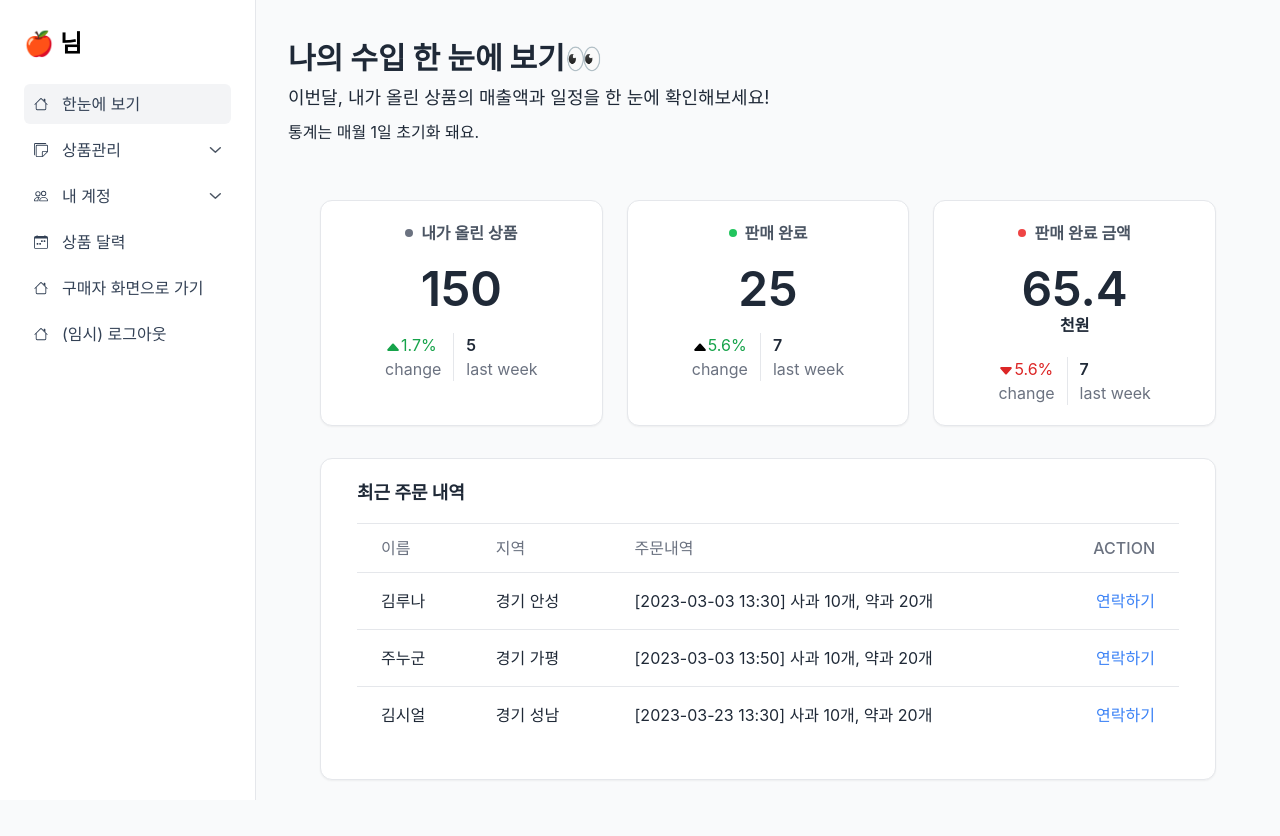
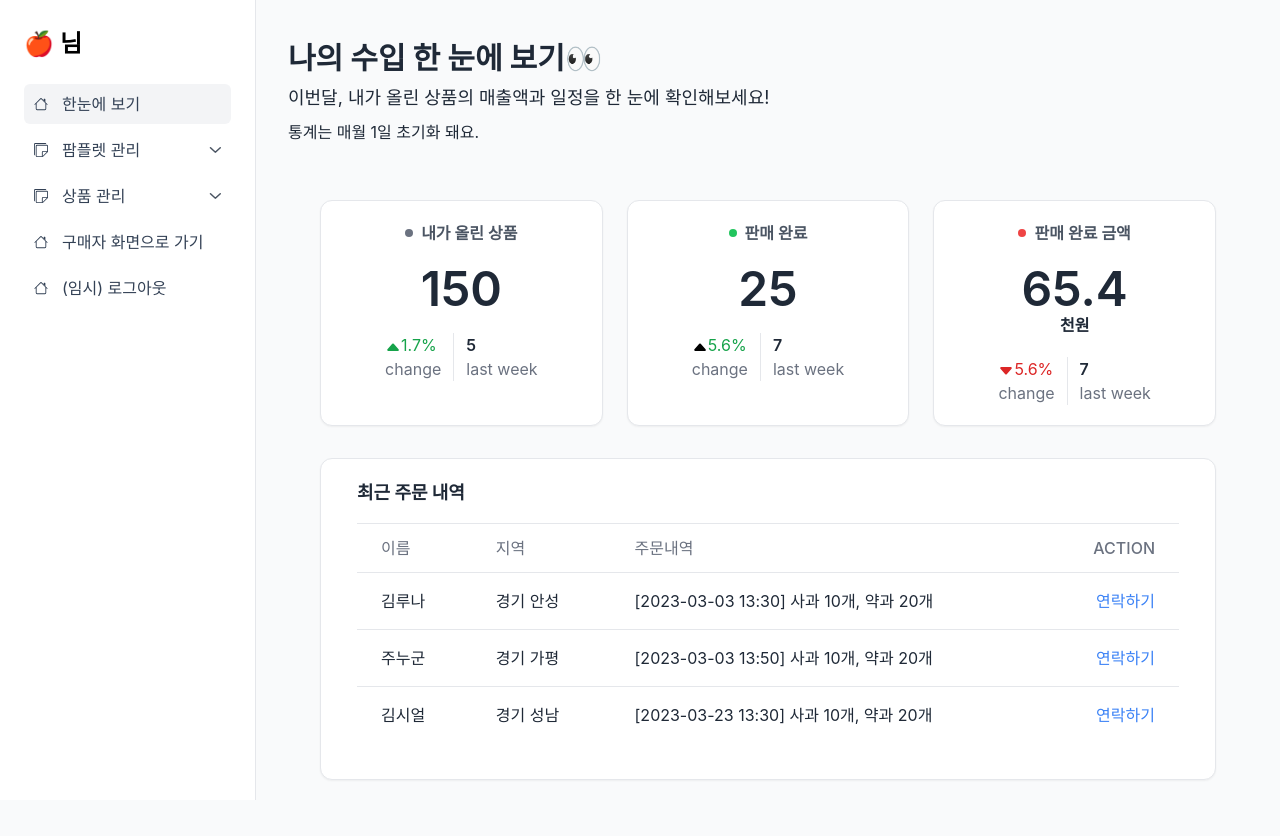
Before and after one commit to appling-c/appling-fe, a Vue app: page /admin in a window 1280 px wide. Built offline with nearby package versions, Linux system fonts and the light colour scheme; a small style sheet from the web is missing.

Commit message:
워딩 통일, 페이지 라우팅 동기화

```diff
--- a/src/components/admin/adminSidebar.vue
+++ b/src/components/admin/adminSidebar.vue
@@ -40,13 +40,50 @@
           </router-link>
         </li>
 
+
         <li class="hs-accordion" id="projects-accordion">
-          <router-link to="/admin/product/summary" class="hs-accordion-toggle flex items-center gap-x-3.5 py-2 px-2.5 hs-accordion-active:text-blue-600 hs-accordion-active:hover:bg-transparent text-base text-slate-700 rounded-md hover:bg-gray-100 dark:bg-gray-800 dark:hover:bg-gray-900 dark:text-slate-400 dark:hover:text-slate-300 dark:hs-accordion-active:text-white" href="javascript:;">
+          <router-link to="/admin/product/template/detail" class="hs-accordion-toggle flex items-center gap-x-3.5 py-2 px-2.5 hs-accordion-active:text-blue-600 hs-accordion-active:hover:bg-transparent text-base text-slate-700 rounded-md hover:bg-gray-100 dark:bg-gray-800 dark:hover:bg-gray-900 dark:text-slate-400 dark:hover:text-slate-300 dark:hs-accordion-active:text-white" href="javascript:;">
             <svg class="w-3.5 h-3.5" xmlns="http://www.w3.org/2000/svg" width="16" height="16" fill="currentColor" viewBox="0 0 16 16">
               <path d="M1.5 0A1.5 1.5 0 0 0 0 1.5V13a1 1 0 0 0 1 1V1.5a.5.5 0 0 1 .5-.5H14a1 1 0 0 0-1-1H1.5z"></path>
               <path d="M3.5 2A1.5 1.5 0 0 0 2 3.5v11A1.5 1.5 0 0 0 3.5 16h6.086a1.5 1.5 0 0 0 1.06-.44l4.915-4.914A1.5 1.5 0 0 0 16 9.586V3.5A1.5 1.5 0 0 0 14.5 2h-11zM3 3.5a.5.5 0 0 1 .5-.5h11a.5.5 0 0 1 .5.5V9h-4.5A1.5 1.5 0 0 0 9 10.5V15H3.5a.5.5 0 0 1-.5-.5v-11zm7 11.293V10.5a.5.5 0 0 1 .5-.5h4.293L10 14.793z"></path>
             </svg>
-            상품관리
+            팜플렛 관리
+
+            <svg class="hs-accordion-active:block ml-auto hidden w-3 h-3 text-gray-600 group-hover:text-gray-500 dark:text-gray-400" width="16" height="16" viewBox="0 0 16 16" fill="none" xmlns="http://www.w3.org/2000/svg">
+              <path d="M2 11L8.16086 5.31305C8.35239 5.13625 8.64761 5.13625 8.83914 5.31305L15 11" stroke="currentColor" stroke-width="2" stroke-linecap="round"></path>
+            </svg>
+
+            <svg class="hs-accordion-active:hidden ml-auto block w-3 h-3 text-gray-600 group-hover:text-gray-500 dark:text-gray-400" width="16" height="16" viewBox="0 0 16 16" fill="none" xmlns="http://www.w3.org/2000/svg">
+              <path d="M2 5L8.16086 10.6869C8.35239 10.8637 8.64761 10.8637 8.83914 10.6869L15 5" stroke="currentColor" stroke-width="2" stroke-linecap="round"></path>
+            </svg>
+          </router-link>
+
+          <div id="projects-accordion-child" class="hs-accordion-content w-full overflow-hidden transition-[height] duration-300 hidden">
+            <ul class="pt-2 pl-2">
+              <li>
+                <router-link to="/admin/product/template" class="flex items-center gap-x-3.5 py-2 px-2.5 text-base text-slate-700 rounded-md hover:bg-gray-100 dark:bg-gray-800 dark:text-slate-400 dark:hover:text-slate-300" href="javascript:;">
+                  팜플렛 만들기
+                </router-link>
+              </li>
+
+              <li>
+                <router-link  to="/admin/product/template/detail" class="flex items-center gap-x-3.5 py-2 px-2.5 text-base text-slate-700 rounded-md hover:bg-gray-100 dark:bg-gray-800 dark:text-slate-400 dark:hover:text-slate-300" href="javascript:;">
+                  팜플렛 관리
+                </router-link>
+              </li>
+
+            </ul>
+          </div>
+        </li>
+
+
+        <li class="hs-accordion" id="projects-accordion">
+          <router-link to="/admin/product/regist" class="hs-accordion-toggle flex items-center gap-x-3.5 py-2 px-2.5 hs-accordion-active:text-blue-600 hs-accordion-active:hover:bg-transparent text-base text-slate-700 rounded-md hover:bg-gray-100 dark:bg-gray-800 dark:hover:bg-gray-900 dark:text-slate-400 dark:hover:text-slate-300 dark:hs-accordion-active:text-white" href="javascript:;">
+            <svg class="w-3.5 h-3.5" xmlns="http://www.w3.org/2000/svg" width="16" height="16" fill="currentColor" viewBox="0 0 16 16">
+              <path d="M1.5 0A1.5 1.5 0 0 0 0 1.5V13a1 1 0 0 0 1 1V1.5a.5.5 0 0 1 .5-.5H14a1 1 0 0 0-1-1H1.5z"></path>
+              <path d="M3.5 2A1.5 1.5 0 0 0 2 3.5v11A1.5 1.5 0 0 0 3.5 16h6.086a1.5 1.5 0 0 0 1.06-.44l4.915-4.914A1.5 1.5 0 0 0 16 9.586V3.5A1.5 1.5 0 0 0 14.5 2h-11zM3 3.5a.5.5 0 0 1 .5-.5h11a.5.5 0 0 1 .5.5V9h-4.5A1.5 1.5 0 0 0 9 10.5V15H3.5a.5.5 0 0 1-.5-.5v-11zm7 11.293V10.5a.5.5 0 0 1 .5-.5h4.293L10 14.793z"></path>
+            </svg>
+            상품 관리
 
             <svg class="hs-accordion-active:block ml-auto hidden w-3 h-3 text-gray-600 group-hover:text-gray-500 dark:text-gray-400" width="16" height="16" viewBox="0 0 16 16" fill="none" xmlns="http://www.w3.org/2000/svg">
               <path d="M2 11L8.16086 5.31305C8.35239 5.13625 8.64761 5.13625 8.83914 5.31305L15 11" stroke="currentColor" stroke-width="2" stroke-linecap="round"></path>
@@ -65,25 +102,26 @@
                 </router-link>
               </li>
               <li>
-                <router-link to="/admin/product/summary" class="flex items-center gap-x-3.5 py-2 px-2.5 text-base text-slate-700 rounded-md hover:bg-gray-100 dark:bg-gray-800 dark:text-slate-400 dark:hover:text-slate-300" href="javascript:;">
-                  상품 간편등록
+                <router-link to="/admin/product/regist/detail" class="flex items-center gap-x-3.5 py-2 px-2.5 text-base text-slate-700 rounded-md hover:bg-gray-100 dark:bg-gray-800 dark:text-slate-400 dark:hover:text-slate-300" href="javascript:;">
+                  상품 관리
                 </router-link>
               </li>
-              <li>
-                <router-link  to="/admin/product/template" class="flex items-center gap-x-3.5 py-2 px-2.5 text-base text-slate-700 rounded-md hover:bg-gray-100 dark:bg-gray-800 dark:text-slate-400 dark:hover:text-slate-300" href="javascript:;">
-                  팜플렛 만들기
-                </router-link>
-              </li>
-              <li>
-                <router-link to="/admin/product/waybill" class="flex items-center gap-x-3.5 py-2 px-2.5 text-base text-slate-700 rounded-md hover:bg-gray-100 dark:bg-gray-800 dark:text-slate-400 dark:hover:text-slate-300" href="javascript:;">
-                  운송장 등록하기
-                </router-link>
-              </li>
+
             </ul>
           </div>
         </li>
 
-        <li class="hs-accordion" id="users-accordion">
+        <!-- <li>
+          <a @click="logout" to="/commerce" class="flex items-center gap-x-3.5 py-2 px-2.5 text-base text-slate-700 rounded-md hover:bg-gray-100 dark:bg-gray-900 dark:text-white" href="javascript:;">
+            <svg class="w-3.5 h-3.5" xmlns="http://www.w3.org/2000/svg" width="16" height="16" fill="currentColor" viewBox="0 0 16 16">
+              <path fill-rule="evenodd" d="M2 13.5V7h1v6.5a.5.5 0 0 0 .5.5h9a.5.5 0 0 0 .5-.5V7h1v6.5a1.5 1.5 0 0 1-1.5 1.5h-9A1.5 1.5 0 0 1 2 13.5zm11-11V6l-2-2V2.5a.5.5 0 0 1 .5-.5h1a.5.5 0 0 1 .5.5z"/>
+              <path fill-rule="evenodd" d="M7.293 1.5a1 1 0 0 1 1.414 0l6.647 6.646a.5.5 0 0 1-.708.708L8 2.207 1.354 8.854a.5.5 0 1 1-.708-.708L7.293 1.5z"/>
+            </svg>
+              운송장 등록하기
+          </a>
+        </li> -->
+
+        <!-- <li class="hs-accordion" id="users-accordion">
           <a class="hs-accordion-toggle flex items-center gap-x-3.5 py-2 px-2.5 hs-accordion-active:text-blue-600 hs-accordion-active:hover:bg-transparent text-base text-slate-700 rounded-md hover:bg-gray-100 dark:bg-gray-800 dark:hover:bg-gray-900 dark:text-slate-400 dark:hover:text-slate-300 dark:hs-accordion-active:text-white" href="javascript:;">
             <svg class="w-3.5 h-3.5" xmlns="http://www.w3.org/2000/svg" width="16" height="16" fill="currentColor" viewBox="0 0 16 16">
               <path d="M15 14s1 0 1-1-1-4-5-4-5 3-5 4 1 1 1 1h8zm-7.978-1A.261.261 0 0 1 7 12.996c.001-.264.167-1.03.76-1.72C8.312 10.629 9.282 10 11 10c1.717 0 2.687.63 3.24 1.276.593.69.758 1.457.76 1.72l-.008.002a.274.274 0 0 1-.014.002H7.022zM11 7a2 2 0 1 0 0-4 2 2 0 0 0 0 4zm3-2a3 3 0 1 1-6 0 3 3 0 0 1 6 0zM6.936 9.28a5.88 5.88 0 0 0-1.23-.247A7.35 7.35 0 0 0 5 9c-4 0-5 3-5 4 0 .667.333 1 1 1h4.216A2.238 2.238 0 0 1 5 13c0-1.01.377-2.042 1.09-2.904.243-.294.526-.569.846-.816zM4.92 10A5.493 5.493 0 0 0 4 13H1c0-.26.164-1.03.76-1.724.545-.636 1.492-1.256 3.16-1.275zM1.5 5.5a3 3 0 1 1 6 0 3 3 0 0 1-6 0zm3-2a2 2 0 1 0 0 4 2 2 0 0 0 0-4z"></path>
@@ -114,15 +152,15 @@
 
             </ul>
           </div>
-        </li>
-        <li><router-link to="/admin/calendar" class="flex items-center gap-x-3.5 py-2 px-2.5 text-base text-slate-700 rounded-md hover:bg-gray-100 dark:hover:bg-gray-900 dark:text-slate-400 dark:hover:text-slate-300" href="javascript:;">
+        </li> -->
+        <!-- <li><router-link to="/admin/calendar" class="flex items-center gap-x-3.5 py-2 px-2.5 text-base text-slate-700 rounded-md hover:bg-gray-100 dark:hover:bg-gray-900 dark:text-slate-400 dark:hover:text-slate-300" href="javascript:;">
           <svg class="w-3.5 h-3.5" xmlns="http://www.w3.org/2000/svg" width="16" height="16" fill="currentColor" viewBox="0 0 16 16">
             <path d="M11 6.5a.5.5 0 0 1 .5-.5h1a.5.5 0 0 1 .5.5v1a.5.5 0 0 1-.5.5h-1a.5.5 0 0 1-.5-.5v-1zm-3 0a.5.5 0 0 1 .5-.5h1a.5.5 0 0 1 .5.5v1a.5.5 0 0 1-.5.5h-1a.5.5 0 0 1-.5-.5v-1zm-5 3a.5.5 0 0 1 .5-.5h1a.5.5 0 0 1 .5.5v1a.5.5 0 0 1-.5.5h-1a.5.5 0 0 1-.5-.5v-1zm3 0a.5.5 0 0 1 .5-.5h1a.5.5 0 0 1 .5.5v1a.5.5 0 0 1-.5.5h-1a.5.5 0 0 1-.5-.5v-1z"/>
             <path d="M3.5 0a.5.5 0 0 1 .5.5V1h8V.5a.5.5 0 0 1 1 0V1h1a2 2 0 0 1 2 2v11a2 2 0 0 1-2 2H2a2 2 0 0 1-2-2V3a2 2 0 0 1 2-2h1V.5a.5.5 0 0 1 .5-.5zM1 4v10a1 1 0 0 0 1 1h12a1 1 0 0 0 1-1V4H1z"/>
           </svg>
           상품 달력
         </router-link>
-        </li>
+        </li> -->
         <li>
           <router-link to="/commerce" class="flex items-center gap-x-3.5 py-2 px-2.5 text-base text-slate-700 rounded-md hover:bg-gray-100 dark:bg-gray-900 dark:text-white" href="javascript:;">
             <svg class="w-3.5 h-3.5" xmlns="http://www.w3.org/2000/svg" width="16" height="16" fill="currentColor" viewBox="0 0 16 16">
--- /dev/null
+++ b/src/components/admin/product/product_detail.vue
@@ -0,0 +1,3 @@
+<template>
+    <div>product detail</div>
+</template>
--- a/src/components/admin/contents/regist.vue
+++ b/src/components/admin/product/product_regist.vue
@@ -5,11 +5,11 @@
             <p class="mt-2 text-lg text-gray-800 dark:text-gray-600">상품 정보를 등록한 후 <span class="text-blue-600">미리보기</span> 버튼을 눌러 확인해보세요.</p>
             <p class="mt-2 text-m text-gray-800 dark:text-gray-400">등록 이후에도 수정 가능합니다.</p>
             <div class="mt-5 flex flex-col items-center gap-2 sm:flex-row sm:gap-3">
-                <router-link to="/admin/product/summary" class="w-full sm:w-auto inline-flex justify-center items-center gap-2 rounded-md border border-transparent font-semibold text-blue-500 hover:text-blue-700 focus:outline-none focus:ring-2 ring-offset-gray-50 focus:ring-blue-500 focus:ring-offset-2 transition-all text-sm py-3 px-4 dark:ring-offset-slate-900" href="../examples.html">
+                <router-link to="/admin/product/template" class="w-full sm:w-auto inline-flex justify-center items-center gap-2 rounded-md border border-transparent font-semibold text-blue-500 hover:text-blue-700 focus:outline-none focus:ring-2 ring-offset-gray-50 focus:ring-blue-500 focus:ring-offset-2 transition-all text-sm py-3 px-4 dark:ring-offset-slate-900" href="../examples.html">
                 <svg class="w-2.5 h-2.5" width="16" height="16" viewBox="0 0 16 16" fill="none">
                     <path d="M11.2792 1.64001L5.63273 7.28646C5.43747 7.48172 5.43747 7.79831 5.63273 7.99357L11.2792 13.64" stroke="currentColor" stroke-width="2" stroke-linecap="round"></path>
                 </svg>
-                간편등록 바로가기
+                템플릿 만들기👀
                 </router-link>
                 <a @click="submit" class="w-full sm:w-auto inline-flex justify-center items-center gap-x-3 text-center bg-blue-600 hover:bg-blue-700 border border-transparent text-white text-sm font-medium rounded-md focus:outline-none focus:ring-2 focus:ring-blue-600 focus:ring-offset-2 focus:ring-offset-white transition py-3 px-4 dark:focus:ring-offset-gray-800" >
                 <svg class="w-4 h-4" xmlns="http://www.w3.org/2000/svg" width="16" height="16" fill="currentColor" viewBox="0 0 16 16">
--- /dev/null
+++ b/src/components/admin/template/template_detail.vue
@@ -0,0 +1,3 @@
+<template>
+    <div>template detail</div>
+</template>
```
Also changed, not shown: src/components/admin/template/template_regist.vue (renamed from src/components/admin/contents/template.vue, +1 -8 lines), src/plugins/router.js, 1 other file (tests, documents, lock files or other folders).
